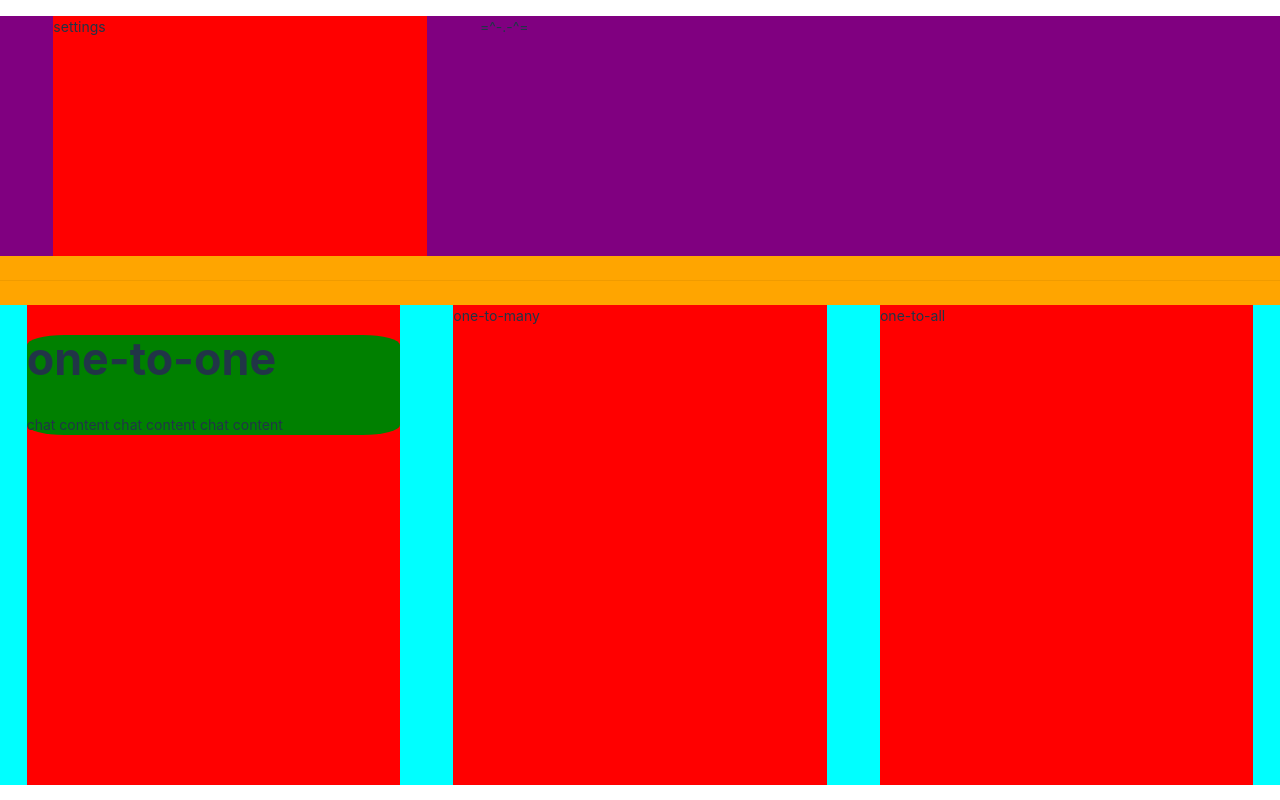
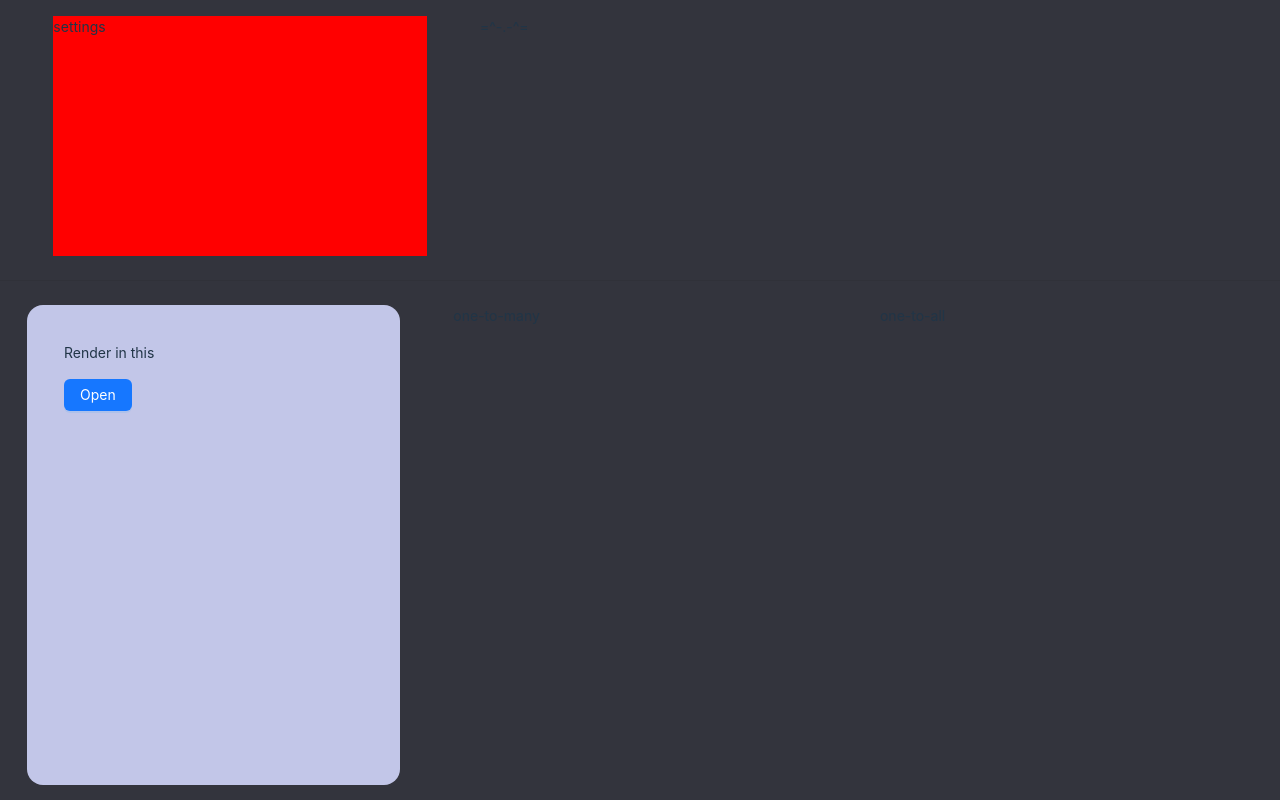
Before and after one commit to jsikali/MEAO-Frontend, a React (Vite) app in the folder meao/: page / in a window 1280 px wide. Built offline with nearby package versions, Linux system fonts and the light colour scheme.

Commit message:
testing drawer for chat

```diff
--- a/meao/package.json
+++ b/meao/package.json
@@ -23,6 +23,6 @@
     "eslint-plugin-react-hooks": "^5.1.0",
     "eslint-plugin-react-refresh": "^0.4.19",
     "globals": "^15.15.0",
-    "vite": "^6.2.0"
+    "vite": "^6.2.3"
   }
 }
--- a/meao/src/App.css
+++ b/meao/src/App.css
@@ -1,3 +1,6 @@
 .chat-div {
-  background-color: red;
 }
+
+body {
+  background-color: #33343d;
+}
--- a/meao/src/App.jsx
+++ b/meao/src/App.jsx
@@ -1,37 +1,16 @@
 import { useState } from 'react'
 import { Row, Col, Divider } from "antd";
 import './App.css'
-
-const ChatBox = ({ header }) => {
-  return (
-    <div style={{
-      backgroundColor:'green',
-      borderRadius:'10%'
-    }}>
-      <h1>
-        { header }
-      </h1>
-      <div style={{
-        height:''
-      }}>
-        chat content
-        chat content
-        chat content
-      </div>
-    </div>
-  );
-};
+import PrivateChatBox from './PrivateChatBox.jsx'
 
 function App() {
   return (
     <div style={{
       width:'100vw',
-      backgroundColor: 'orange',
       align:'left'
     }}>
       <Row justify="space-evenly" style={{
         width:'100%',
-        backgroundColor: 'purple',
         height: '30vh'
       }}>
         <Col span={7} style={{
@@ -51,12 +30,11 @@ function App() {
 
       <Row justify="space-around"style={{
         width:'100%',
-        backgroundColor: 'aqua',
         height: '60vh'
       }}>
         <Col span={7} className="chat-div">
-          <ChatBox header="one-to-one">
-          </ChatBox>
+          <PrivateChatBox>
+          </PrivateChatBox>
         </Col>
         <Col span={7} className="chat-div">
           one-to-many
--- /dev/null
+++ b/meao/src/PrivateChatBox.jsx
@@ -0,0 +1,45 @@
+import React, { useState } from 'react';
+import { Button, Drawer, theme } from 'antd';
+
+
+const PrivateChatBox = () => {
+  const { token } = theme.useToken();
+  const [open, setOpen] = useState(false);
+  const showDrawer = () => {
+    setOpen(true);
+  };
+  const onClose = () => {
+    setOpen(false);
+  };
+
+  const containerStyle = {
+    height: '100%',
+    overflow: 'auto',
+    padding: '10%',
+    backgroundColor: '#c2c6E8',
+    borderRadius: '16px',
+    boxSizing: 'border-box',
+  };
+
+  return (
+    <div style={containerStyle}>
+      Render in this
+      <div style={{ marginTop: 16 }}>
+        <Button type="primary" onClick={showDrawer}>
+          Open
+        </Button>
+      </div>
+      <Drawer
+        title="Choose Chat"
+        placement="left"
+        closable={false}
+        onClose={onClose}
+        open={open}
+        getContainer={false}
+      >
+        <p>Some contents...</p>
+      </Drawer>
+    </div>
+  );
+};
+export default PrivateChatBox;
```
Also changed, not shown: 1 other file (tests, documents, lock files or other folders).
